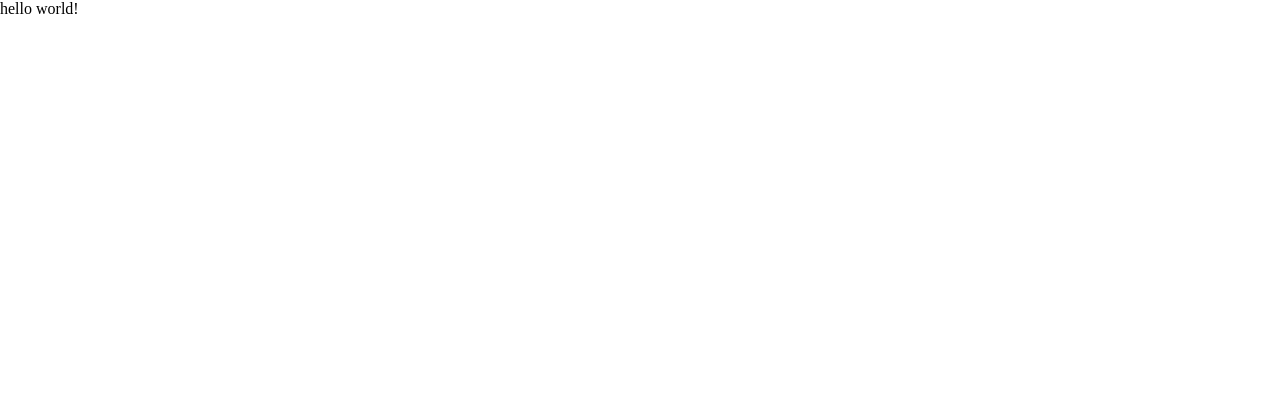
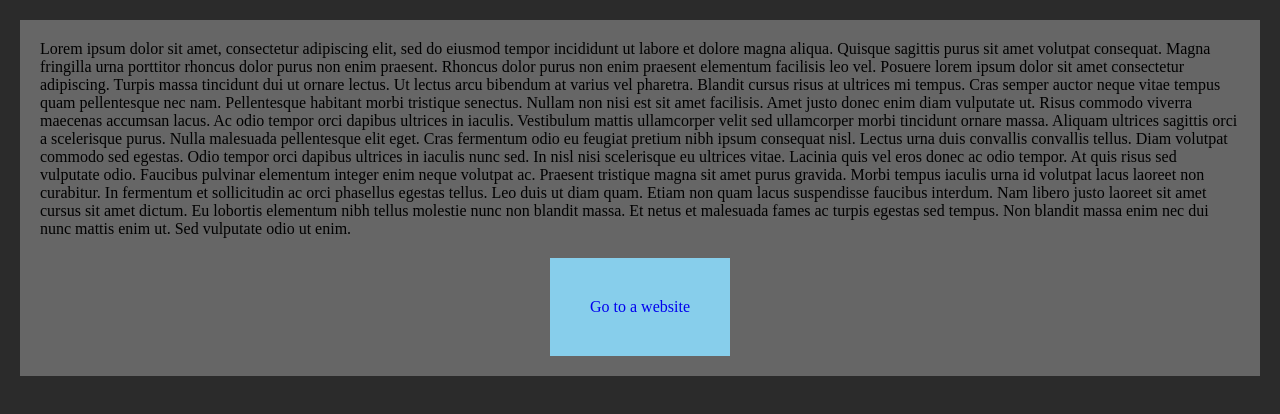
Before and after one commit to themmixproject/extension-test-project, a website built with webpack: page src/index.html in a window 1280 px wide. Built offline with nearby package versions, Linux system fonts and the light colour scheme.

Commit message:
Added basic test page content

```diff
--- a/src/index.html
+++ b/src/index.html
@@ -7,6 +7,46 @@
         <title>Webpack Boilerplate Starter Template</title>
     </head>
     <body>
-        <div>hello world!</div>
+        <div id="app">
+            <p>
+                Lorem ipsum dolor sit amet, consectetur adipiscing elit, sed do
+                eiusmod tempor incididunt ut labore et dolore magna aliqua.
+                Quisque sagittis purus sit amet volutpat consequat. Magna
+                fringilla urna porttitor rhoncus dolor purus non enim praesent.
+                Rhoncus dolor purus non enim praesent elementum facilisis leo
+                vel. Posuere lorem ipsum dolor sit amet consectetur adipiscing.
+                Turpis massa tincidunt dui ut ornare lectus. Ut lectus arcu
+                bibendum at varius vel pharetra. Blandit cursus risus at
+                ultrices mi tempus. Cras semper auctor neque vitae tempus quam
+                pellentesque nec nam. Pellentesque habitant morbi tristique
+                senectus. Nullam non nisi est sit amet facilisis. Amet justo
+                donec enim diam vulputate ut. Risus commodo viverra maecenas
+                accumsan lacus. Ac odio tempor orci dapibus ultrices in iaculis.
+                Vestibulum mattis ullamcorper velit sed ullamcorper morbi
+                tincidunt ornare massa. Aliquam ultrices sagittis orci a
+                scelerisque purus. Nulla malesuada pellentesque elit eget. Cras
+                fermentum odio eu feugiat pretium nibh ipsum consequat nisl.
+                Lectus urna duis convallis convallis tellus. Diam volutpat
+                commodo sed egestas. Odio tempor orci dapibus ultrices in
+                iaculis nunc sed. In nisl nisi scelerisque eu ultrices vitae.
+                Lacinia quis vel eros donec ac odio tempor. At quis risus sed
+                vulputate odio. Faucibus pulvinar elementum integer enim neque
+                volutpat ac. Praesent tristique magna sit amet purus gravida.
+                Morbi tempus iaculis urna id volutpat lacus laoreet non
+                curabitur. In fermentum et sollicitudin ac orci phasellus
+                egestas tellus. Leo duis ut diam quam. Etiam non quam lacus
+                suspendisse faucibus interdum. Nam libero justo laoreet sit amet
+                cursus sit amet dictum. Eu lobortis elementum nibh tellus
+                molestie nunc non blandit massa. Et netus et malesuada fames ac
+                turpis egestas sed tempus. Non blandit massa enim nec dui nunc
+                mattis enim ut. Sed vulputate odio ut enim.
+            </p>
+
+            <div id="link-container">
+                <a href="https://www.example.com">
+                    <div id="link">Go to a website</div>
+                </a>
+            </div>
+        </div>
     </body>
 </html>
--- a/src/scss/main.scss
+++ b/src/scss/main.scss
@@ -2,3 +2,25 @@
 @import "base/vars";
 @import "base/print";
 @import "base/fonts";
+
+body {
+    background-color: rgb(43, 43, 43);
+    margin: 0;
+    padding: 0;
+}
+#app {
+    margin: 20px;
+    background-color: #666666;
+    padding: 20px
+}
+
+#link-container {
+    display: flex;
+    justify-content: center;
+    margin-top: 20px;
+}
+
+#link {
+    padding: 40px;
+    background-color: skyblue;
+}
```
